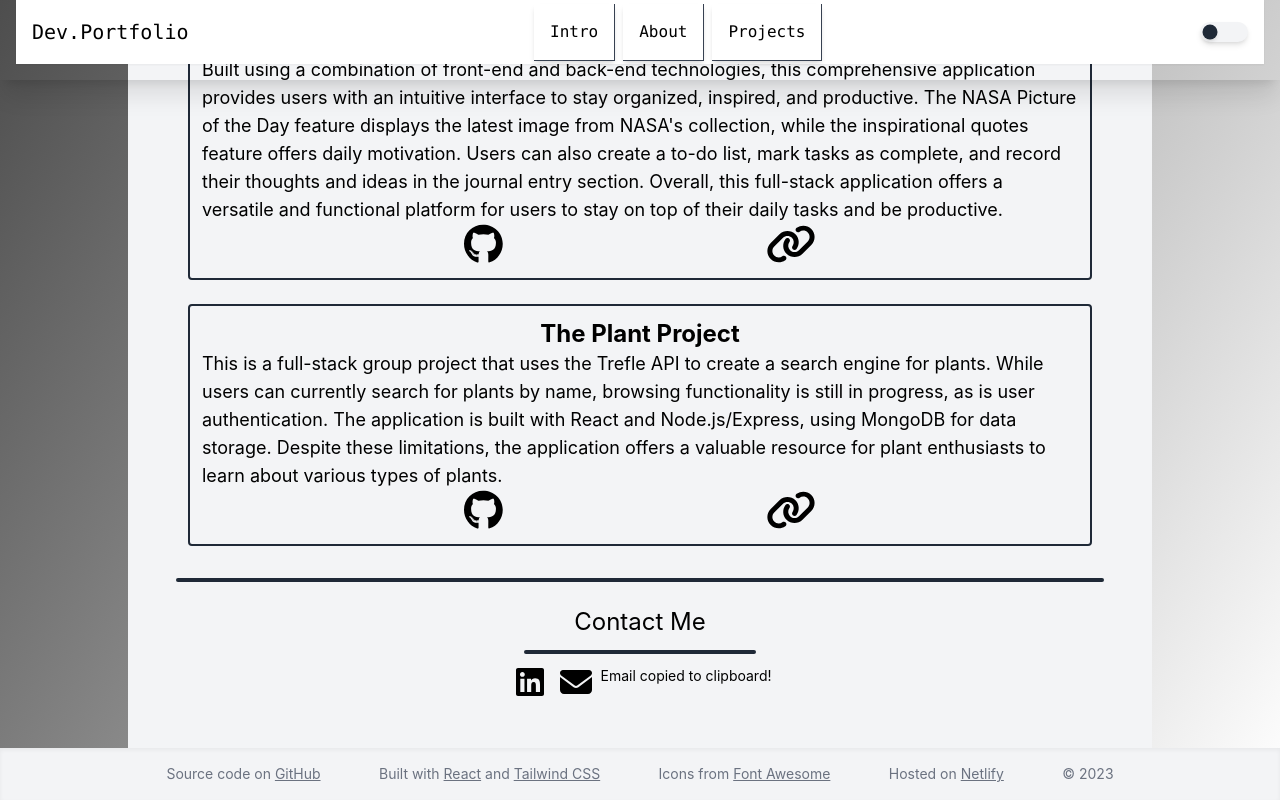
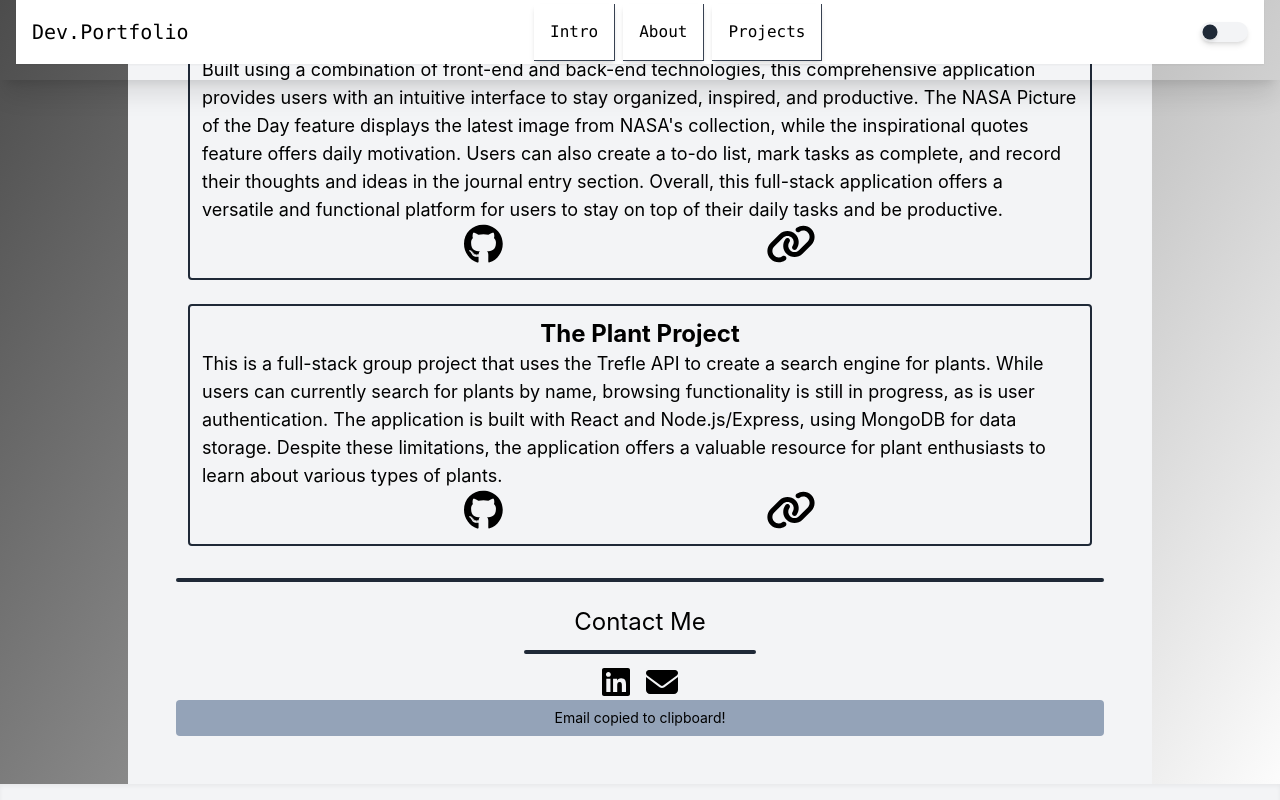
Before and after one commit to Le-Arcanist95/portfolio_website_frontend, a React (Create React App) app: page / in a window 1280 px wide. Both pictures are taken after a click on the button 662 px from the left and 1923 px from the top of the page. Shown: the part 1240-2040 px from the top of the page. Built offline with nearby package versions, Linux system fonts and the light colour scheme.

Commit message:
Added styling for toggled element

```diff
--- a/src/components/Contact.js
+++ b/src/components/Contact.js
@@ -48,8 +48,8 @@ const Contact = () => {
                     }}>
                         <FontAwesomeIcon icon={['fas', 'envelope']} size='2x' className='mx-2'/>
                     </button>
-                    {toggle && <p className='text-sm text-center'>Email copied to clipboard!</p>}
                 </div>
+                {toggle && <p className='text-sm text-center border-0 rounded p-2 bg-slate-400 dark:bg-white'>Email copied to clipboard!</p>}
             </div>
         </section>
     );
```
